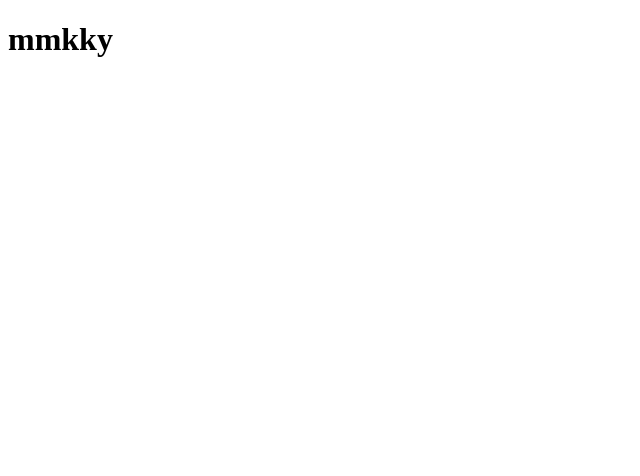
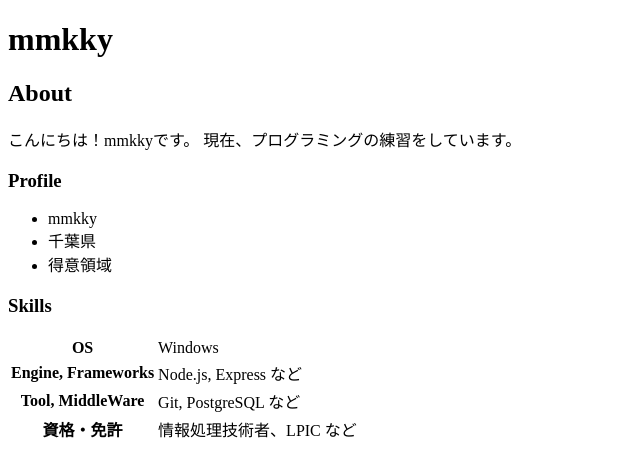
Before and after one commit to mmkky/https-mmkky.github.io, a plain HTML site: page index.html in a window 1280 px wide. Shown: the whole page, without its empty margins (0-640 px from the left). Drawn offline with Linux system fonts and the light colour scheme.

Commit message:
内容追記1

```diff
--- a/index.html
+++ b/index.html
@@ -7,5 +7,38 @@
   </head>
   <body>
     <h1>mmkky</h1>
+
+    <h2>About</h2>
+    <p>
+      こんにちは！mmkkyです。
+      現在、プログラミングの練習をしています。
+    </p>
+
+    <h3>Profile</h3>
+    <ul>
+      <li>mmkky</li>
+      <li>千葉県</li>
+      <li>得意領域</li>
+    </ul>
+
+    <h3>Skills</h3>
+    <table>
+      <tr>
+        <th>OS</th>
+        <td>Windows</td>
+      </tr>
+      <tr>
+        <th>Engine, Frameworks</th>
+        <td>Node.js, Express など</td>
+      </tr>
+      <tr>
+        <th>Tool, MiddleWare</th>
+        <td>Git, PostgreSQL など</td>
+      </tr>
+      <th>資格・免許</th>
+        <td>情報処理技術者、LPIC など</td>
+      </tr>
+
+    </table>
   </body>
 </html>
```
